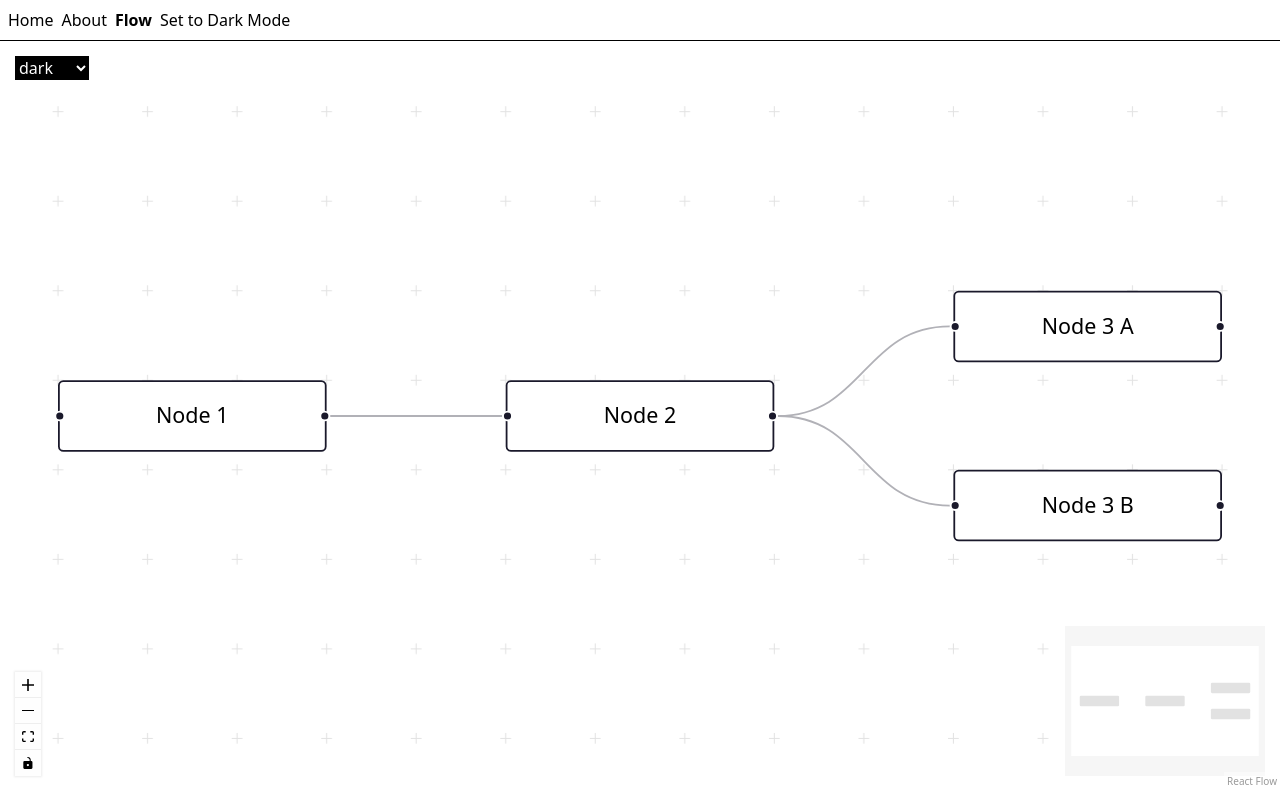
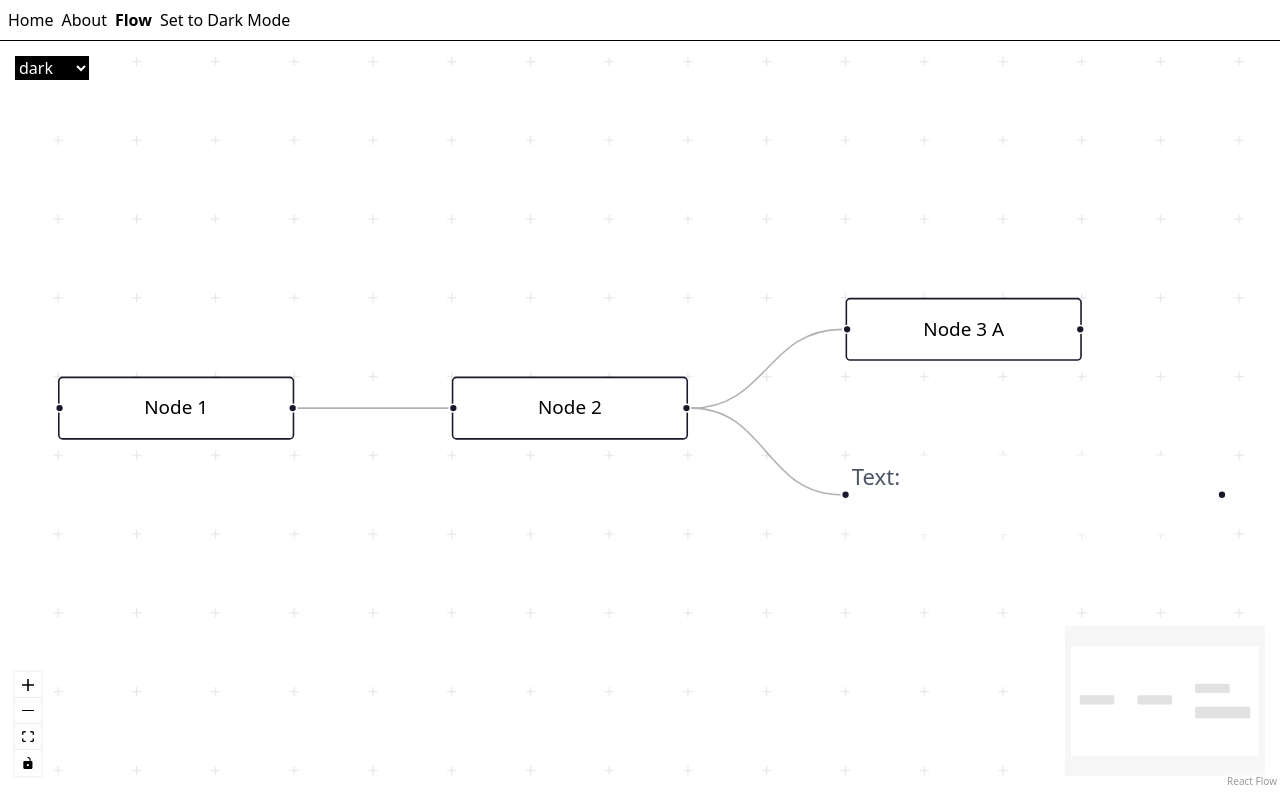
Before and after one commit to emilyeserven/react-flow-experiment, a React (Vite) app in the folder client/: page /flow in a window 1280 px wide. Built offline with nearby package versions, Linux system fonts and the light colour scheme.

Commit message:
Added a lame custom node

```diff
--- a/client/src/routes/flow.tsx
+++ b/client/src/routes/flow.tsx
@@ -1,13 +1,14 @@
-import type { Node, Edge, OnNodesChange, OnEdgesChange, OnConnect } from "@xyflow/react";
+import type { Node, Edge, OnNodesChange, OnEdgesChange, OnConnect, ColorMode } from "@xyflow/react";
 import type { ChangeEventHandler } from "react";
 
 import { useCallback, useState } from "react";
 
 import { createFileRoute } from "@tanstack/react-router";
-import { addEdge, Panel, ColorMode, applyEdgeChanges, applyNodeChanges, Position, ReactFlow, MiniMap, Background, Controls, BackgroundVariant } from "@xyflow/react";
+import { addEdge, Panel, applyEdgeChanges, applyNodeChanges, Position, ReactFlow, MiniMap, Background, Controls, BackgroundVariant } from "@xyflow/react";
 
 // @ts-expect-error It works, don't worry.
 import "@xyflow/react/dist/style.css";
+import { TextUpdaterNode } from "@/ui/Nodes/TextUpdaterNode.tsx";
 
 const initialNodes: Node[] = [
   {
@@ -48,6 +49,7 @@ const initialNodes: Node[] = [
   },
   {
     id: "n3b",
+    type: "textUpdater",
     position: {
       x: 500,
       y: 50,
@@ -72,6 +74,10 @@ const initialEdges: Edge[] = [{
   source: "n2",
   target: "n3b",
 }];
+
+const nodeTypes = {
+  textUpdater: TextUpdaterNode,
+};
 
 export const Route = createFileRoute("/flow")({
   component: Flow,
@@ -108,6 +114,7 @@ function Flow() {
     >
       <ReactFlow
         nodes={nodes}
+        nodeTypes={nodeTypes}
         edges={edges}
         onNodesChange={onNodesChange}
         onEdgesChange={onEdgesChange}
--- /dev/null
+++ b/client/src/ui/Nodes/TextUpdaterNode.tsx
@@ -0,0 +1,47 @@
+import type { NodeProps } from "@xyflow/react";
+
+import { useCallback } from "react";
+
+import { Handle, Position } from "@xyflow/react";
+
+export function TextUpdaterNode() {
+  const onChange = useCallback((evt) => {
+    console.log(evt.target.value);
+  }, []);
+
+  return (
+    <div
+      className={`
+        h-12.5 rounded-s-sm border-gray-100 bg-white p-1 shadow-gray-200
+        hover:shadow
+        dark:border-gray-500 dark:bg-gray-900
+      `}
+    >
+      <div>
+
+        <Handle
+          type="target"
+          position={Position.Left}
+        />
+        <Handle
+          type="source"
+          position={Position.Right}
+        />
+        <label
+          htmlFor="text"
+          className={`
+            block text-sm text-gray-600
+            dark:text-white
+          `}
+        >Text:
+        </label>
+        <input
+          id="text"
+          name="text"
+          onChange={onChange}
+          className="nodrag"
+        />
+      </div>
+    </div>
+  );
+}
```
